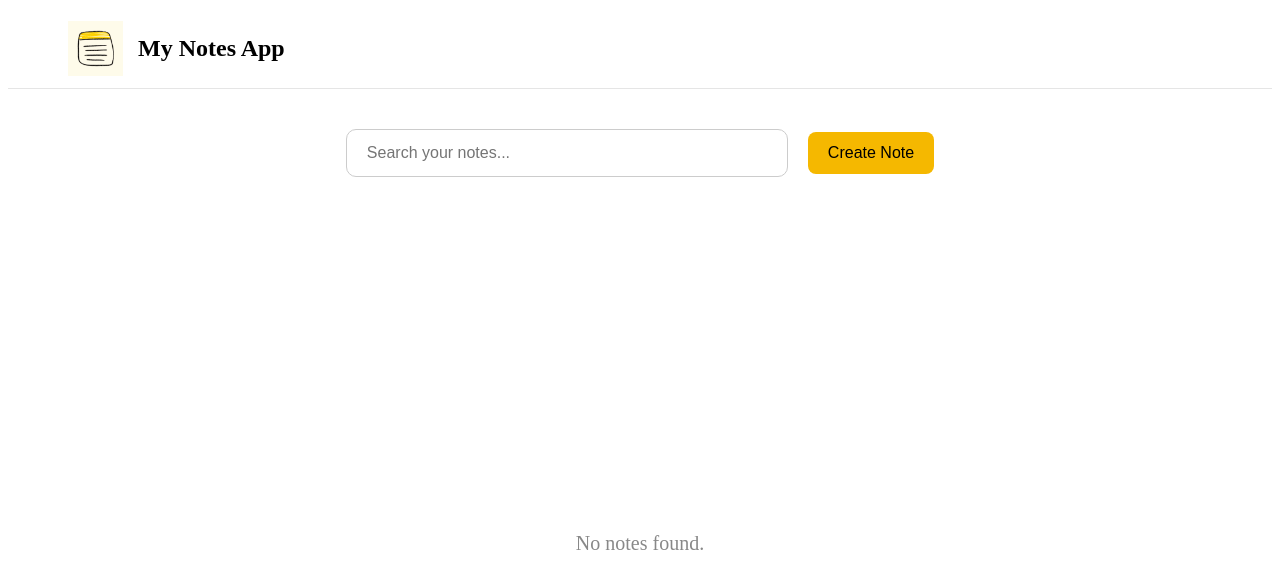
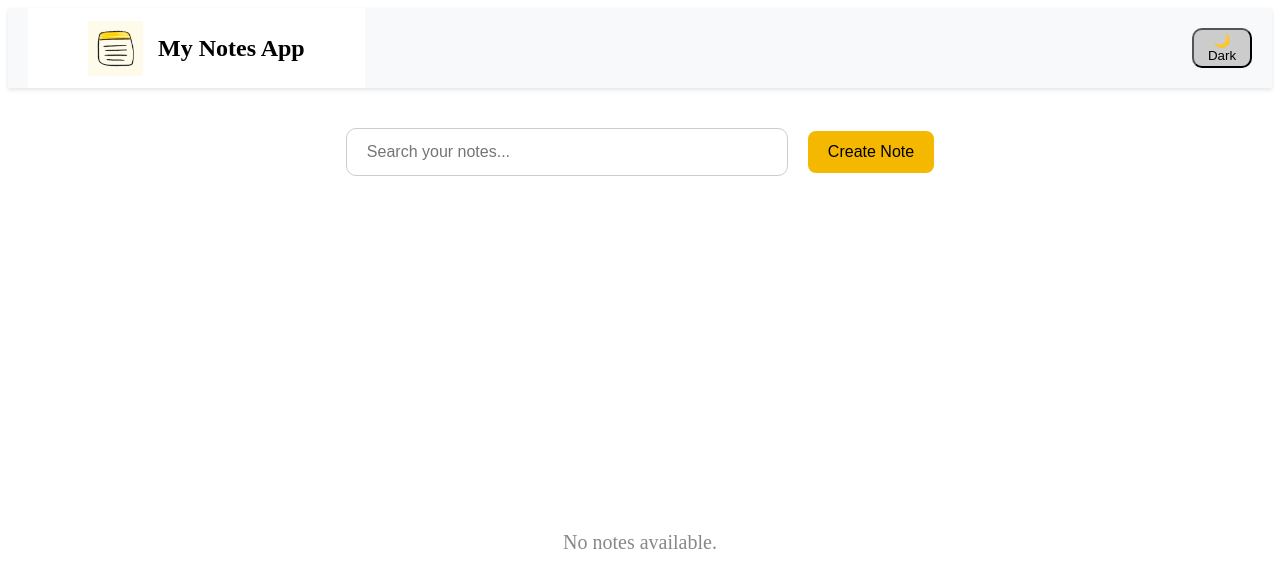
Before and after one commit to Tanish-06/practice123, a React (Vite) app: page / in a window 1280 px wide. Shown: the top 588 px of the page. Built offline with nearby package versions, Linux system fonts and the light colour scheme.

Commit message:
commit 5

```diff
--- a/src/App.jsx
+++ b/src/App.jsx
@@ -1,12 +1,15 @@
 import React from "react";
 import Navbar from "./Components/Navbar/Navbar";
 import SearchSection from "./Components/SearchSection/SearchSection";
+import {useState} from "react";
+const App = () => {
+  const [darkMode, setDarkMode] = useState(false);
 
-const App = () => {
+
   return (
     <>
-      <Navbar />
-      <SearchSection />
+      <Navbar darkMode={darkMode} setDarkMode={setDarkMode} />
+      <SearchSection darkMode={darkMode} />
 
     </>
   );
--- a/src/Components/Navbar/Navbar.css
+++ b/src/Components/Navbar/Navbar.css
@@ -1,20 +1,38 @@
 .navbar {
+  display: flex;
+  justify-content: space-between;
+  align-items: center;
+  padding: 0 20px;
+  background-color: #f8f9fa;
+  box-shadow: 0 2px 4px rgba(0, 0, 0, 0.1);
+}
+
+.logo {
   height: 80px;
   padding: 0 60px;
-
   display: flex;
   align-items: center;
-
   gap: 15px;
-
   background-color: white;
-  border-bottom: 1px solid #e5e5e5;
+}
+.navbar .dark-mode-toggle-container {
+  display: flex;
+  align-items: center;
+  gap: 10px;
 }
 
-.navbar img {
+.navbar .dark-mode-toggle {
+  height: 40px;
+  width: 60px;
+  background-color: #ccc;
+  border-radius: 10px;
+  position: relative;
+  cursor: pointer;
+}
+
+.navbar .logo img {
   width: 55px;
   height: 55px;
-
   object-fit: contain;
 }
 
--- a/src/Components/Navbar/Navbar.jsx
+++ b/src/Components/Navbar/Navbar.jsx
@@ -1,13 +1,27 @@
-import React from 'react'
-import logo from '../../assets/IMAGES/logo.jpg'
-import './Navbar.css'
-const Navbar = () => {
+import React from "react";
+import logo from "../../assets/IMAGES/logo.jpg";
+import "./Navbar.css";
+const Navbar = ({ darkMode, setDarkMode }) => {
   return (
-    <div className='navbar'>
-      <img src={logo} alt="Logo" />
-      <h2>My Notes App</h2>
-    </div>
-  )
-}
+    <>
+      <div className="navbar">
+        <div className="logo">
+          <img src={logo} alt="Logo" />
+          <h2>My Notes App</h2>
+        </div>
 
-export default Navbar
+        <div className="dark-mode-toggle-container">
+            <button
+          onClick={() => setDarkMode((prev) => !prev)}
+          className="dark-mode-toggle"
+        >
+          {darkMode ? "☀️ Light" : "🌙 Dark"}
+        </button>
+        </div>
+
+      </div>
+    </>
+  );
+};
+
+export default Navbar;
--- a/src/Components/SearchSection/SearchSection.jsx
+++ b/src/Components/SearchSection/SearchSection.jsx
@@ -39,6 +39,7 @@ const SearchSection = () => {
   );
 
 
+
   return (
 
     <div className="search-section">
@@ -74,7 +75,11 @@ const SearchSection = () => {
         editNote={editNote}
       />
     )) : (
+      (searchTerm==="")?
+        <p className="no-notes">No notes available.</p>
+     :
       <p className="no-notes">No notes found.</p>
+
     )}
   </div>
 )}
```
